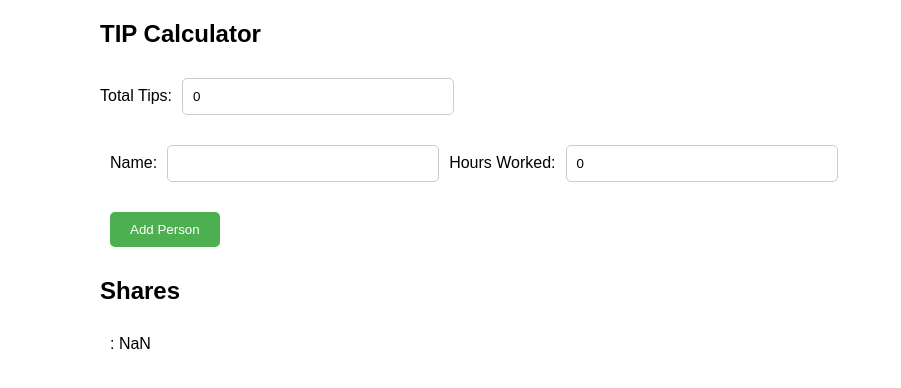
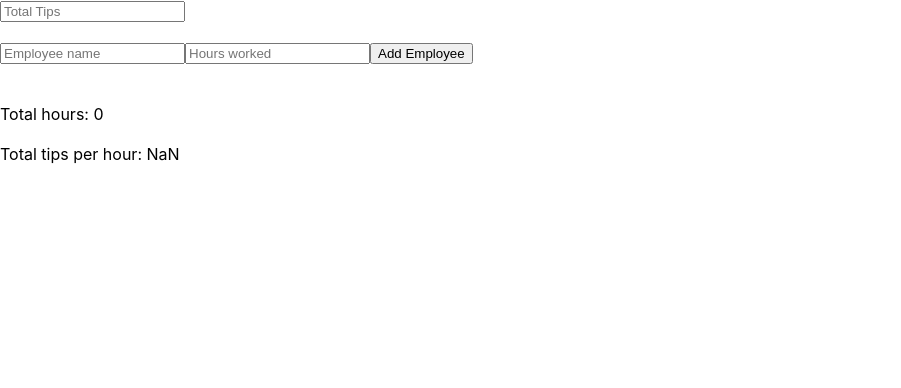
Before and after one commit to markprodehl/tip-calculator, a React (Create React App) app: page / in a window 1280 px wide. Shown: the top 388 px of the page, without its empty margins (0-901 px from the left). Built offline with nearby package versions, Linux system fonts and the light colour scheme.

Commit message:
Completely revamped the TipCalculator component to that it adds the total hours together correctly

```diff
--- a/src/components/TipCalculator.js
+++ b/src/components/TipCalculator.js
@@ -3,85 +3,82 @@ import './TipCalculator.css'
 
 const TipCalculator = () => {
   const [totalTips, setTotalTips] = useState(0);
-  const [persons, setPersons] = useState([{ name: '', hours: 0 }]);
+  const [employees, setEmployees] = useState([]);
+  const [totalHours, setTotalHours] = useState(0);
+  const [employeeName, setEmployeeName] = useState("");
+  const [hoursWorked, setHoursWorked] = useState("");
 
-  function calculateShares() {
-    let totalHours = 0;
-    persons.forEach(person => {
-      totalHours += person.hours
-    });
+  // const handleTipChange = (event) => {
+  //   setTotalTips(event.target.value);
+  // };
 
-    return persons.map(person => {
-      const share = (totalTips / totalHours) * person.hours;
-      return { ... person, share }
-    })
-  }
+  const handleTotalTipsChange = (e) => {
+    const value = e.target.value;
+    setTotalTips(value === 0 ? "" : value);
+  };
 
-  const shares = calculateShares()
+  const handleEmployeeSubmit = (event) => {
+    event.preventDefault();
+    setEmployees([...employees, { employeeName, hoursWorked }]);
+    setTotalHours(totalHours + parseInt(hoursWorked));
+    setEmployeeName("");
+    setHoursWorked("");
+  };
+
+  const handleDelete = (employee) => {
+    setEmployees(employees.filter((e) => e !== employee));
+    setTotalHours(totalHours - employee.hoursWorked);
+  };
 
   return (
     <div>
-
-      <h2 className="header"> TIP Calculator</h2>
-      <div className='form'>
-        <label>Total Tips:</label>
-          <input
-            className="input"
-            type="number"
-            value={totalTips}
-            onChange={e => setTotalTips(e.target.value)}
-          />
-      </div>
-
-      <form className="form" onSubmit={e => e.preventDefault()}>
-        <ul className="shares">
-          {persons.map((person, index) => (
-            <li key={index}>
-              <label>Name:</label>
-              <input
-                className="input"
-                type="text"
-                value={person.name}
-                onChange={e => {
-                  const newPersons = [...persons];
-                  newPersons[index].name = e.target.value;
-                  setPersons(newPersons);
-                }}
-              />
-              <label>Hours Worked:</label>
-              <input
-                className="input"
-                type="number"
-                value={person.hours}
-                onChange={e => {
-                  const newPersons = [...persons];
-                  newPersons[index].hours = e.target.value;
-                  setPersons(newPersons);
-                }}
-              />
-            </li>
-          ))}
-          <button
-            className="button"
-            type="button"
-            onClick={() => setPersons([...persons, {name: "", hours: 0 }])}>
-            Add Person
-          </button>
-        </ul>
-
+      <form>
+        <input
+          type="number"
+          value={totalTips || ""}
+          onChange={handleTotalTipsChange}
+          placeholder="Total Tips" />
+        <br />
+        <br />
       </form>
-      <h2 className='form'>Shares</h2>
-      <div className='form'>
-        <ul className="shares">
-          {shares.map((person, index) => (
-            <li key={index}>
-              {person.name} : {person.share == 0 ? "" : person.share}
-            </li>
-          ))}
-        </ul>
-      </div>
+      <form onSubmit={handleEmployeeSubmit}>
+        <input
+          type="text"
+          name="employeeName"
+          placeholder="Employee name"
+          value={employeeName}
+          onChange={(e) => setEmployeeName(e.target.value)}
+        />
+        <input
+          type="number"
+          name="hoursWorked"
+          placeholder="Hours worked"
+          value={hoursWorked}
+          onChange={(e) => setHoursWorked(e.target.value)}
+        />
+        <button type="submit">Add Employee</button>
+      </form>
+      <br />
+      {employees.map((employee) => (
+        <div key={employee.employeeName}>
+          {employee.employeeName}: {employee.hoursWorked} hours
+          <button onClick={() => handleDelete(employee)}>Delete</button>
+        </div>
+      ))}
+      <br />
+      Total hours: {totalHours}
+      <br />
+      <br />
+      Total tips per hour: {totalTips / totalHours}
+      <br />
+      <br />
+      {employees.map((employee) => (
+        <div key={employee.employeeName}>
+          {employee.employeeName}: {((totalTips / totalHours) * employee.hoursWorked).toFixed(2)}
+        </div>
+      ))}
     </div>
-  )
-}
+  );
+};
 
 export default TipCalculator;
```
